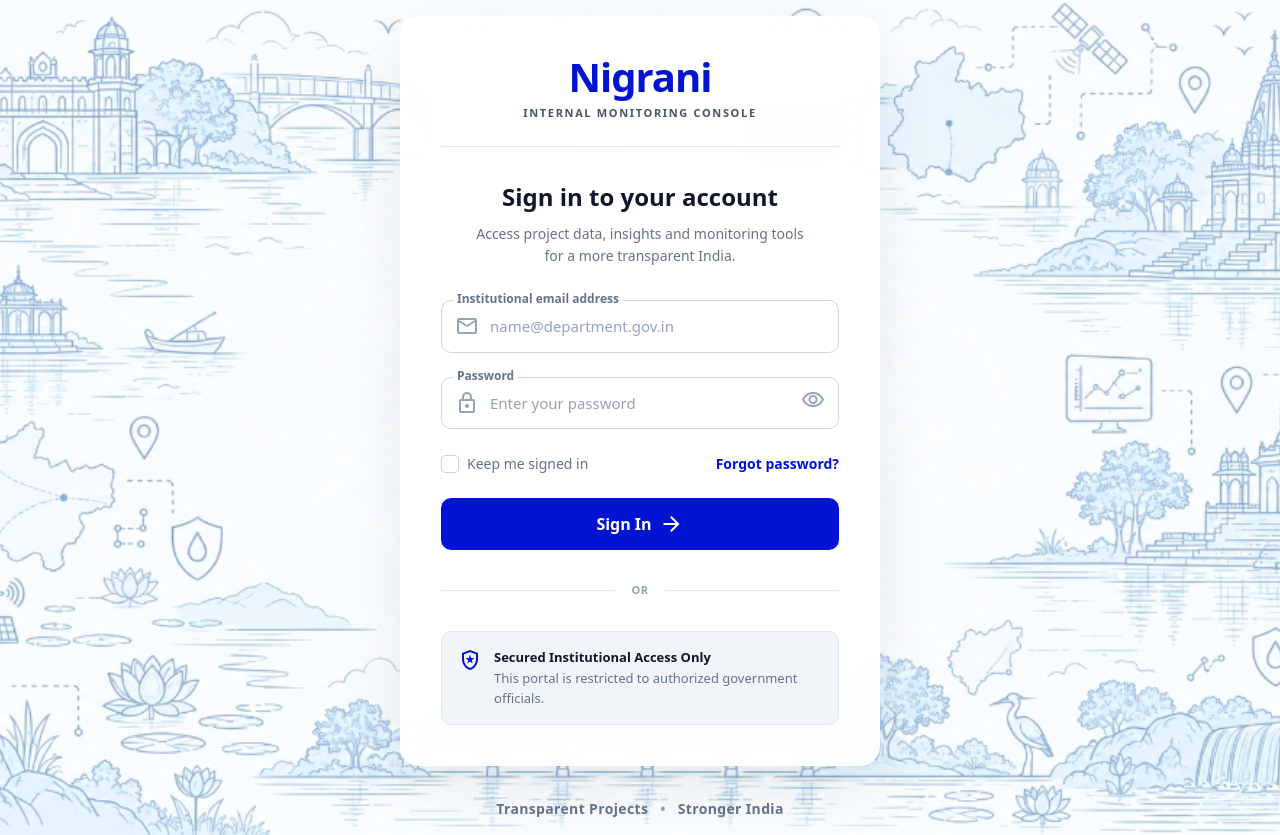
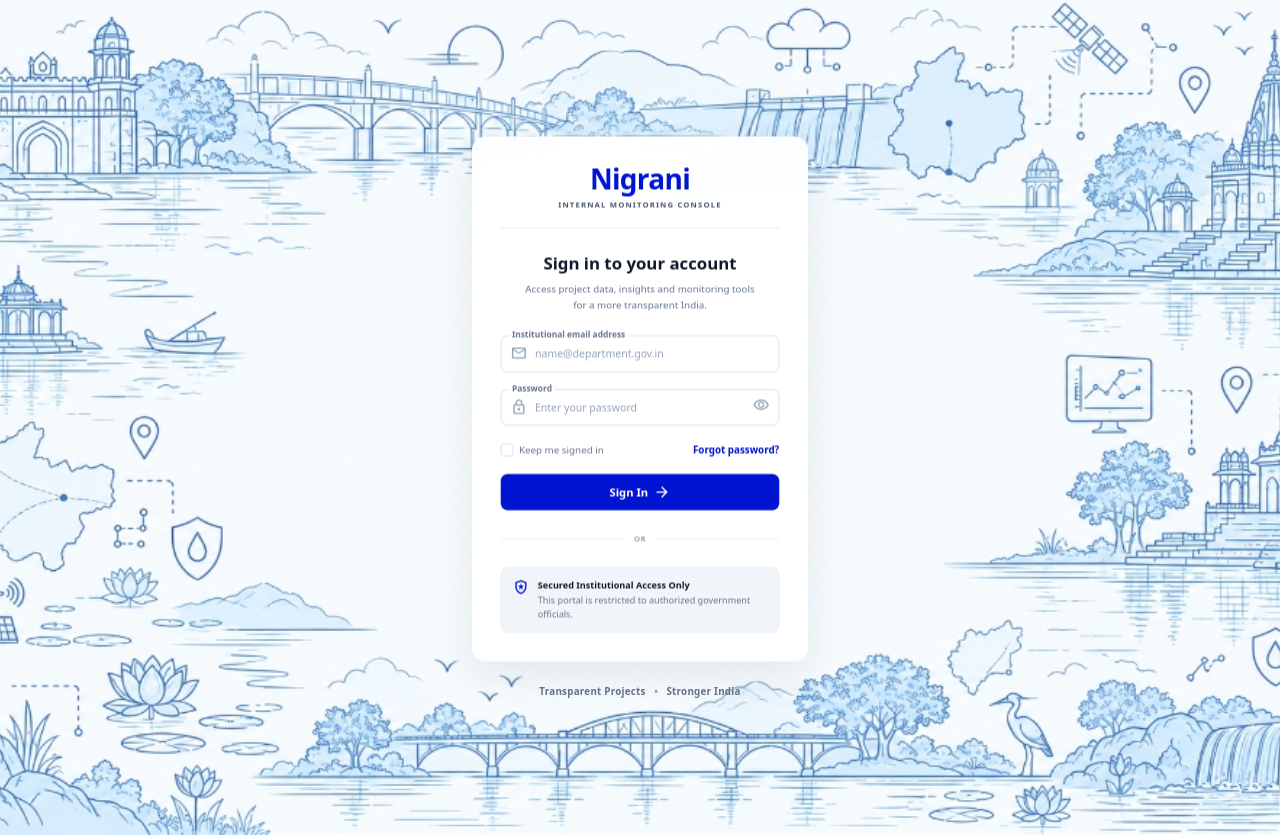
Before and after one commit to CoderArceus/Nigrani, a Next.js app in the folder Nigrani/: page /login in a window 1280 px wide. Built offline with nearby package versions, Linux system fonts and the light colour scheme.

Commit message:
Frontend: Scale down login box and remove background overlay

```diff
--- a/Nigrani/src/app/login/page.tsx
+++ b/Nigrani/src/app/login/page.tsx
@@ -22,10 +22,10 @@ export default function LoginPage() {
         backgroundRepeat: "no-repeat"
       }}
     >
-      {/* Light overlay to ensure form readability if needed, without blurring the beautiful background */}
-      <div className="absolute inset-0 bg-white/40"></div>
+      {/* Removed the light overlay to ensure the background remains exactly as provided, in full clarity */}
 
-      <div className="relative z-10 w-full max-w-[480px] flex flex-col items-center">
+      {/* Scaled down by ~35-40% using CSS transform (scale-75 to scale-65 is roughly that range) */}
+      <div className="relative z-10 w-full max-w-[480px] flex flex-col items-center scale-[0.70] origin-center">
         <div className="bg-white/95 backdrop-blur-xl border border-white/60 rounded-[20px] p-10 w-full flex flex-col items-center shadow-[0_20px_60px_rgba(0,0,0,0.08)]">
           {/* Wordmark */}
           <div className="text-center flex flex-col items-center w-full">
```
